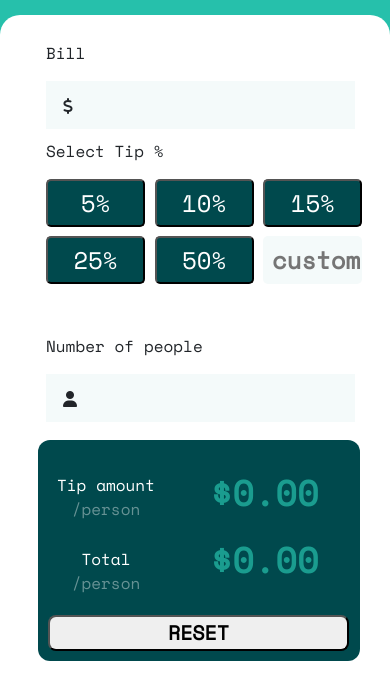
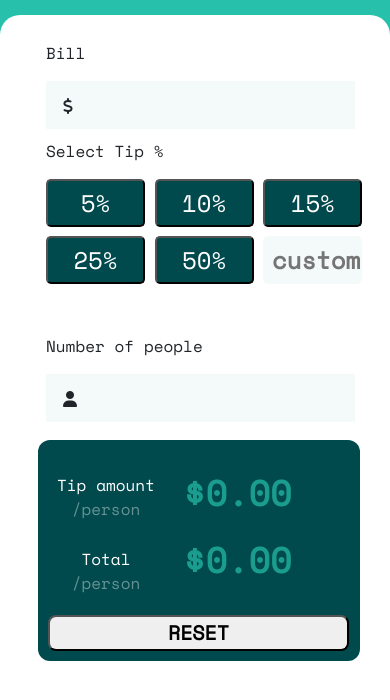
Before and after one commit to sreenadh2000/tipcalculator, a plain HTML site: page index.html in a window 390 px wide. Shown: the part 50-750 px from the top of the page. Drawn offline with nearby package versions, Linux system fonts and the light colour scheme.

Commit message:
Update style.css

```diff
--- a/style.css
+++ b/style.css
@@ -205,7 +205,7 @@ padding: 0 30px;
   }
   .h2-value{
     font-size: 2.2rem;
-    margin-left: 50%;
+    margin-left: 25%;
   }
   .large-button{
     width: 100%;
```
